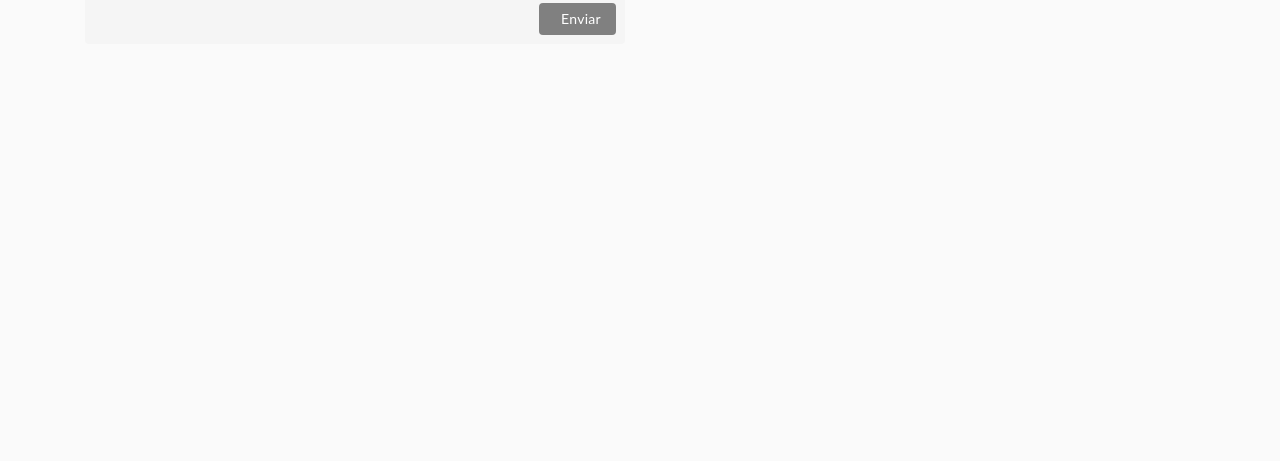
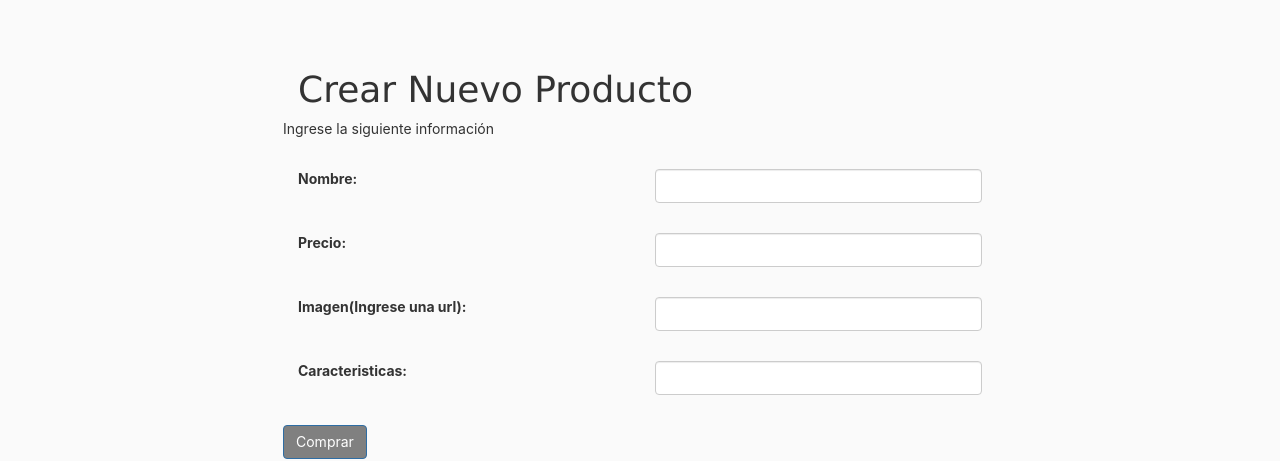
Before and after one commit to sguzmanm/LaMharaPagina, a React (Create React App) app in the folder front/: page / in a window 1280 px wide. Shown: the part 350-811 px from the top of the page. Built offline with nearby package versions, Linux system fonts and the light colour scheme; no server answers.

Commit message:
conectado a mongo

```diff
--- /dev/null
+++ b/front/src/CrearProd.css
@@ -0,0 +1,8 @@
+.formulario{
+  padding: 20%;
+}
+
+.btn{
+  background-color: grey;
+
+}
--- /dev/null
+++ b/front/src/CrearProd.js
@@ -0,0 +1,62 @@
+import React, {Component} from "react";
+import "./CrearProd.css"
+class CrearProd extends Component {
+
+  render() {
+    return (
+      <div className="formulario">
+        <h1>Crear Nuevo Producto </h1>
+        <form >
+          <div className ="row">
+          Ingrese la siguiente información
+          </div>
+
+          <div className ="row">
+            <div className ="col-md-6">
+              <label for="nombre">Nombre:</label>
+            </div>
+            <div className ="col-md-6">
+              <input className = "form-control" type="text" id="nombre"></input>
+            </div>
+          </div>
+
+          <div className ="row">
+            <div className ="col-md-6">
+              <label for="precio">Precio:</label>
+            </div>
+            <div className ="col-md-6">
+              <input className = "form-control" type="number" min="0" step="1000" id="c2" />
+            </div>
+          </div>
+
+          <div className ="row">
+            <div className ="col-md-6">
+              <label for="imagen">Imagen(Ingrese una url):</label>
+            </div>
+            <div className ="col-md-6">
+              <input className = "form-control" type="text" id="imagen"></input>
+            </div>
+          </div>
+
+          <div className ="row">
+            <div className ="col-md-6">
+              <label for="dimensiones">Caracteristicas:</label>
+            </div>
+            <div className ="col-md-6">
+              <input className = "form-control" type="text" id="dimensiones"></input>
+            </div>
+          </div>
+          <div className="row justify-content-center">
+            <button className="btn btn-primary"
+            onClick={ this.comprar}>
+            Comprar
+          </button>
+          </div>
+        </form>
+      </div>
+      )
+
+  }
+}
+
+export default CrearProd;
--- a/front/src/index.js
+++ b/front/src/index.js
@@ -3,6 +3,7 @@ import ReactDOM from 'react-dom';
 import './index.css';
 import App from './App';
 import TopMenu from './TopMenu';
+import CrearProd from "./CrearProd";
 import * as serviceWorker from './serviceWorker';
 import Feedback from "./Feedback.js";
 ReactDOM.render(
@@ -10,6 +11,7 @@ ReactDOM.render(
     <TopMenu/>
     <div className="container">
       <App/>
+      <CrearProd/>
       <Feedback/>
     </div>
   </div>
--- a/package.json
+++ b/package.json
@@ -13,6 +13,7 @@
     "express-fileupload": "^1.1.6-alpha.3",
     "http-errors": "~1.6.3",
     "jade": "~1.11.0",
+    "mongodb": "^3.3.2",
     "morgan": "~1.9.1"
   }
 }
```
Also changed, not shown: 19 other files (tests, documents, lock files or other folders).
